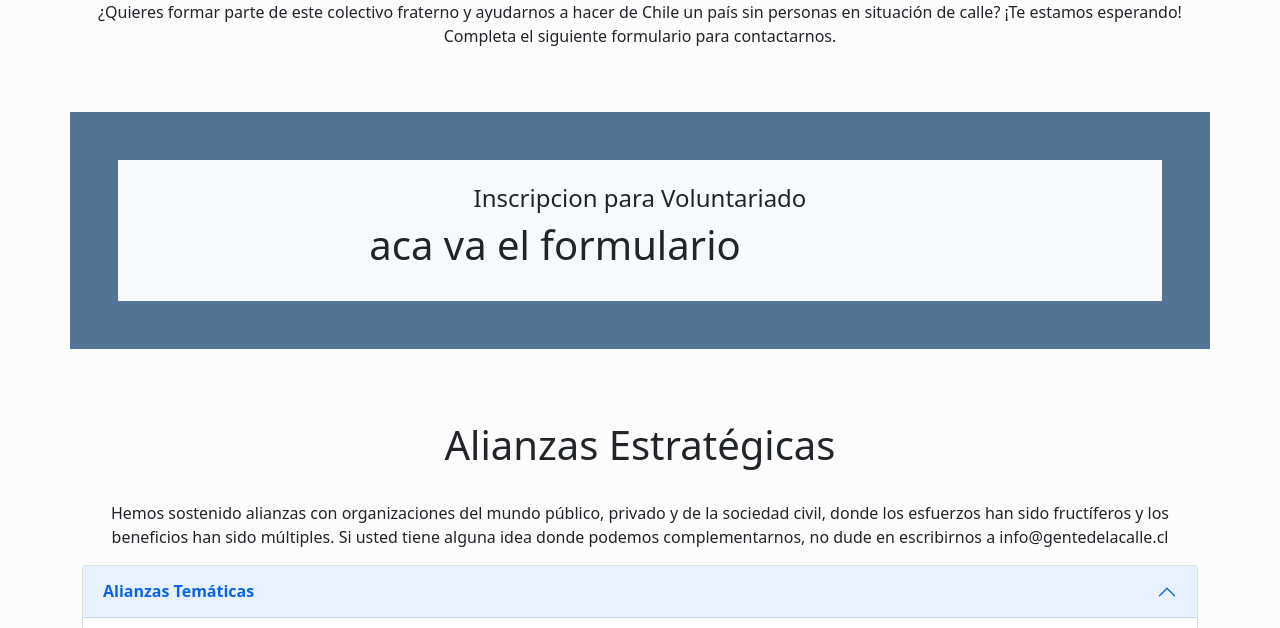
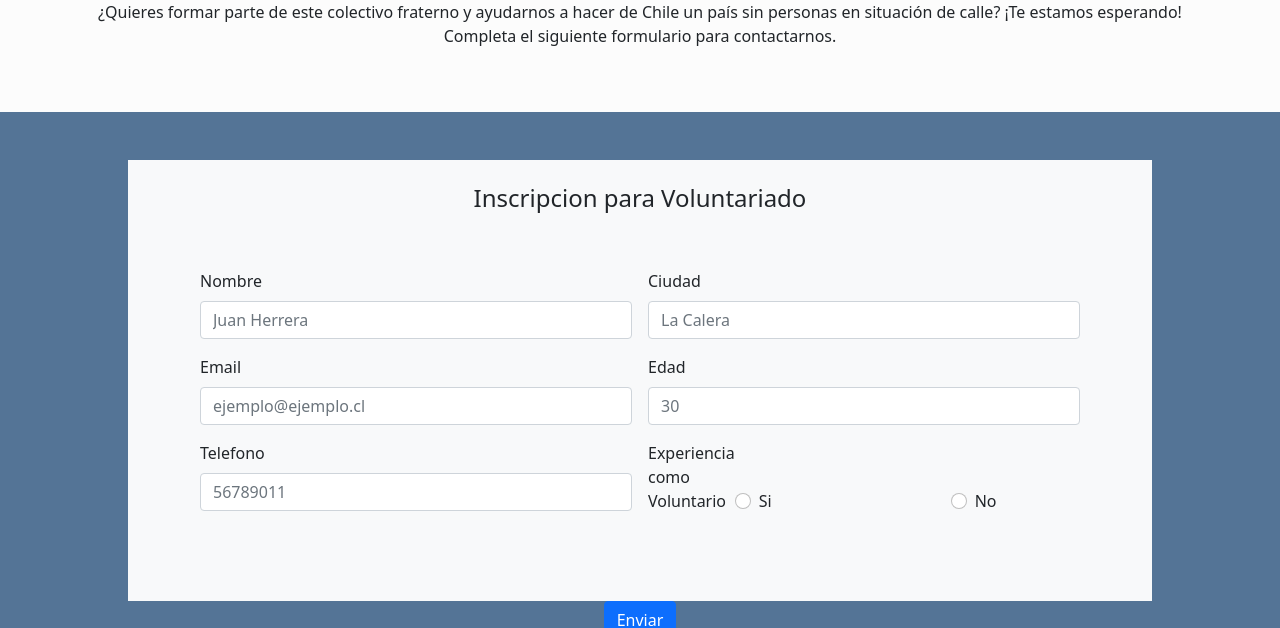
Before and after one commit to RicardoZelada/Gente_de_la_Calle, a plain HTML site: page Colabora.html in a window 1280 px wide. Shown: the part 510-1138 px from the top of the page. Drawn offline with nearby package versions, Linux system fonts and the light colour scheme.

Commit message:
Incorporacion de form
Creacion del formulario en pagina Colabora
Carga de imagenes en Donaciones

```diff
--- a/Colabora.html
+++ b/Colabora.html
@@ -88,16 +88,51 @@
 
 
 <!-- Seccion del Formulario -->
-<section class="container-lg container-info justify-content-center p-5 mt-5 mb-5">
-  <div class="container-sm bg-light p-4">
+<section class="container-fluid container-info justify-content-center mt-5 py-5">
+  <div class="container-lg bg-light p-4 container-voluntario">
     <h4 class="text-center text-dark"> Inscripcion para Voluntariado</h4>
-    <div class="row" >
-      <div class="col-10">
-        <form action="">
-          <h1 class="text-center">aca va el formulario</h1>
-        </form>
+    <form class="row g-3 p-5">
+      <div class="col-md-6">
+        <label for="input-nombre" class="form-label">Nombre</label>
+        <input type="text" class="form-control" id="input-nombre" placeholder="Juan Herrera">
       </div>
-    </div>
+      <div class="col-md-6">
+        <label for="input-ciudad" class="form-label">Ciudad</label>
+        <input type="text" class="form-control" id="input-ciudad" placeholder="La Calera">
+      </div>
+      <div class="col-md-6">
+        <label for="input-email" class="form-label">Email</label>
+        <input type="email" class="form-control" id="inputAddress" placeholder="ejemplo@ejemplo.cl">
+      </div>
+      <div class="col-md-6">
+        <label for="input-edad" class="form-label">Edad</label>
+        <input type="number" class="form-control" id="input-edad" placeholder="30">
+      </div>
+      <div class="col-md-6">
+        <label for="input-telefono" class="form-label">Telefono</label>
+        <input type="tel" class="form-control" id="input-telefono" placeholder="56789011">
+      </div>
+
+      <div class="col-md-6 d-flex">
+        <p>Experiencia como Voluntario</p>
+        <div class="form-check col-md-6 col-sm-4 mt-5">
+          <input class="form-check-input" type="radio" name="gridRadios" id="inputCheck_1 gridRadios1" value="option1">
+          <label class="form-check-label" for="gridRadios1">
+            Si
+          </label>
+        </div>
+        <div class="form-check col-md-6 col-md-4 mt-5">
+          <input class="form-check-input" type="radio" name="gridRadios" id="inputCheck_2 gridRadios2" value="option2">
+          <label class="form-check-label" for="gridRadios2">
+            No
+          </label>
+        </div>
+      </div>
+      </div>
+      <div class="col-12 text-center">
+        <button type="submit" class="btn btn-primary">Enviar</button>
+      </div>
+    </form>
   </div>
 </section>
 
--- a/Css/Estilos.css
+++ b/Css/Estilos.css
@@ -24,6 +24,9 @@ box-sizing: border-box;
 
 .container-info{
 background-color: #547496;
+padding-left: 10%;
+padding-right: 10%;
+
 }
 
 .accordion-body img,
@@ -243,3 +246,14 @@ footer div button{
     75%{ margin-left: -200%; }
     100%{margin-left: -200%; }
   }
+
+  /*---- Formulario Colabora -----*/
+
+  @media (max-width:700px){
+    .container-info{
+        padding-right: 0;
+        padding-left: 0;
+    }.container-voluntario{
+        width: 100%;
+    }
+}
```
Also changed, not shown: Coronas_Page.html (+4 -4 lines), Donaciones.html (+10 -13 lines), Donaciones_Page.html (+1 -1 lines).
